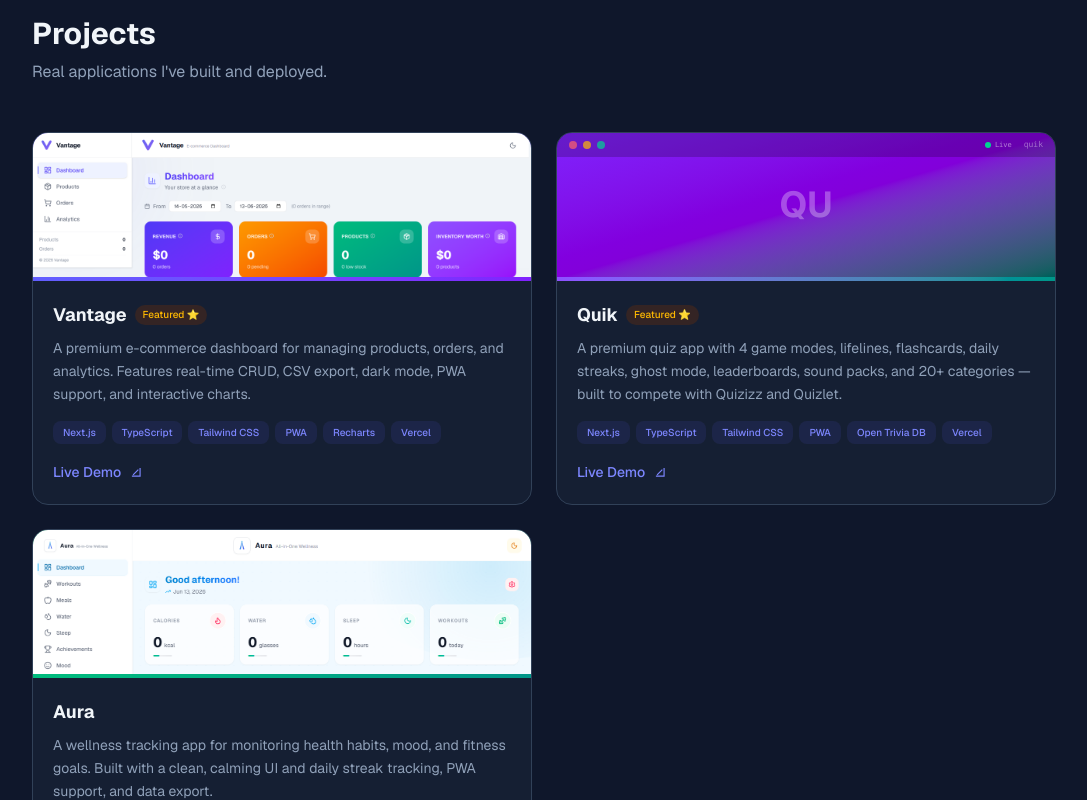
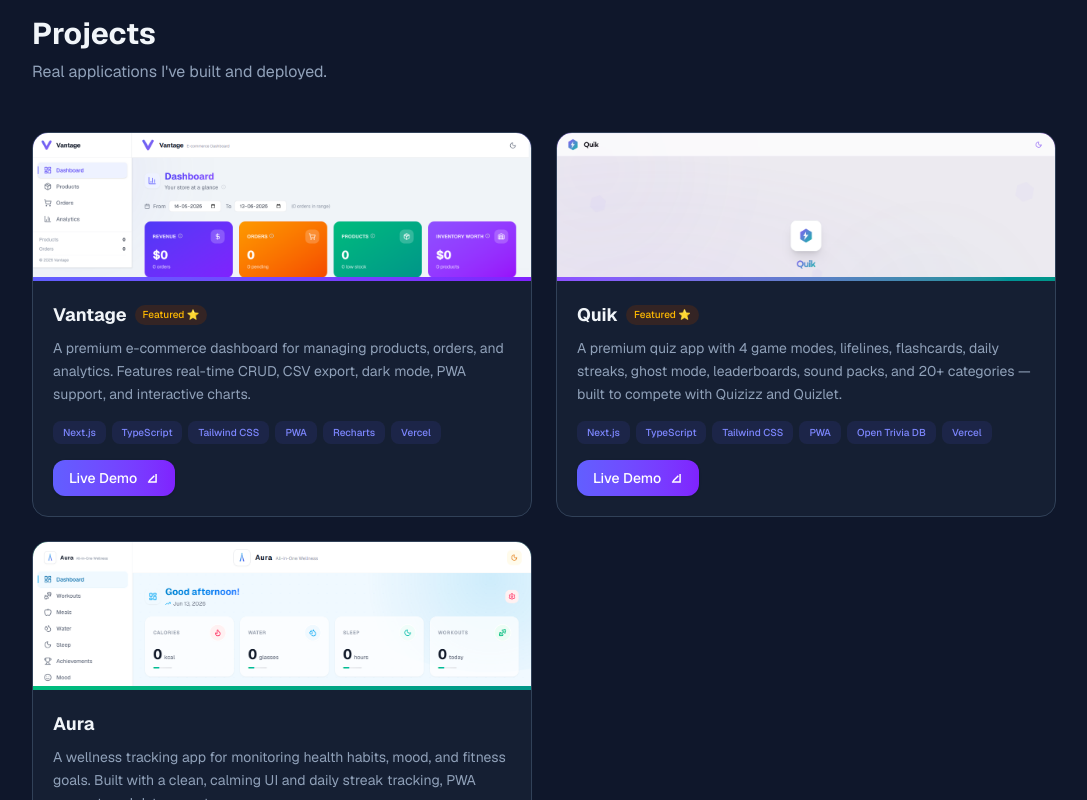
Before and after one commit to mohammedtaqi-dev/portfolio, a Next.js app: page / in a window 1280 px wide. Shown: the part 1540-2340 px from the top of the page, without its empty margins (96-1183 px from the left). Built offline with nearby package versions, Linux system fonts and the light colour scheme.

Commit message:
Add Quik screenshot, upgrade Live Demo buttons, enhance logo hover effect

```diff
--- a/src/app/page.tsx
+++ b/src/app/page.tsx
@@ -155,7 +155,7 @@
       <div className="min-h-screen">
         <nav className={`fixed top-0 left-0 right-0 z-50 transition-all duration-300 ${scrolled ? "bg-white/90 dark:bg-slate-900/90 backdrop-blur-xl shadow-lg shadow-indigo-500/5" : "bg-white/80 dark:bg-slate-900/80 backdrop-blur-md"} border-b border-gray-200 dark:border-slate-700/50`}>
           <div className="max-w-5xl mx-auto px-6 h-16 flex items-center justify-between">
-            <a href="#" className="flex items-center gap-2 hover:scale-105 transition-transform duration-300"><Logo size={28} /><span className="text-sm font-semibold text-gray-900 dark:text-white">Mohammed Taqi Uddin</span></a>
+            <a href="#" className="group/logo flex items-center gap-2 transition-all duration-300 hover:scale-[1.03]"><span className="transition-all duration-300 group-hover/logo:drop-shadow-[0_0_8px_rgba(99,102,241,0.5)] group-hover/logo:scale-105"><Logo size={28} /></span><span className="text-sm font-semibold text-gray-900 dark:text-white transition-all duration-300 group-hover/logo:bg-gradient-to-r group-hover/logo:from-indigo-500 group-hover/logo:to-violet-500 group-hover/logo:bg-clip-text group-hover/logo:text-transparent group-hover/logo:tracking-wide">Mohammed Taqi Uddin</span></a>
             <div className="hidden md:flex items-center gap-6">
               {NAV_ITEMS.map((id) => (
                 <a key={id} href={`#${id}`} className={`nav-link text-sm transition-colors ${activeSection === id ? "text-gray-900 dark:text-white" : "text-gray-500 dark:text-slate-400 hover:text-gray-900 dark:hover:text-white"}`} aria-current={activeSection === id ? "page" : undefined}>
--- a/src/components/ProjectCard.tsx
+++ b/src/components/ProjectCard.tsx
@@ -9,6 +9,7 @@
 }) {
   function MockupPreview() {
     const screenshots: Record<string, string> = {
+      Quik: "/quik-screenshot.png",
       Vantage: "/vantage-screenshot.png",
       Aura: "/aura-screenshot.png",
     };
@@ -71,11 +72,11 @@
           href={liveUrl}
           target="_blank"
           rel="noopener noreferrer"
-          className="inline-flex items-center gap-2 text-sm font-medium text-indigo-600 dark:text-indigo-400 hover:text-indigo-700 dark:hover:text-indigo-300 transition-all duration-200 group/link"
+          className="inline-flex items-center gap-2 px-4 py-2 rounded-xl text-sm font-medium text-white bg-gradient-to-r from-indigo-500 to-violet-600 hover:from-indigo-600 hover:to-violet-700 shadow-sm hover:shadow-md hover:shadow-indigo-500/25 hover:-translate-y-0.5 active:translate-y-0 transition-all duration-200 group/link"
           aria-label={`View ${title} live demo`}
         >
-          <span className="group-hover/link:tracking-wider transition-all duration-300">Live Demo</span>
-          <svg width="14" height="14" viewBox="0 0 24 24" fill="none" stroke="currentColor" strokeWidth="2" className="group-hover/link:translate-x-1 group-hover/link:-translate-y-1 transition-transform duration-300"><path d="M7 17l9-9M19 5v14H5"/></svg>
+          <span>Live Demo</span>
+          <svg width="14" height="14" viewBox="0 0 24 24" fill="none" stroke="currentColor" strokeWidth="2.5" className="group-hover/link:translate-x-0.5 group-hover/link:-translate-y-0.5 transition-transform duration-200"><path d="M7 17l9-9M19 5v14H5"/></svg>
         </a>
       </div>
     </div>
```
Also changed, not shown: public/quik-screenshot.png (added).
